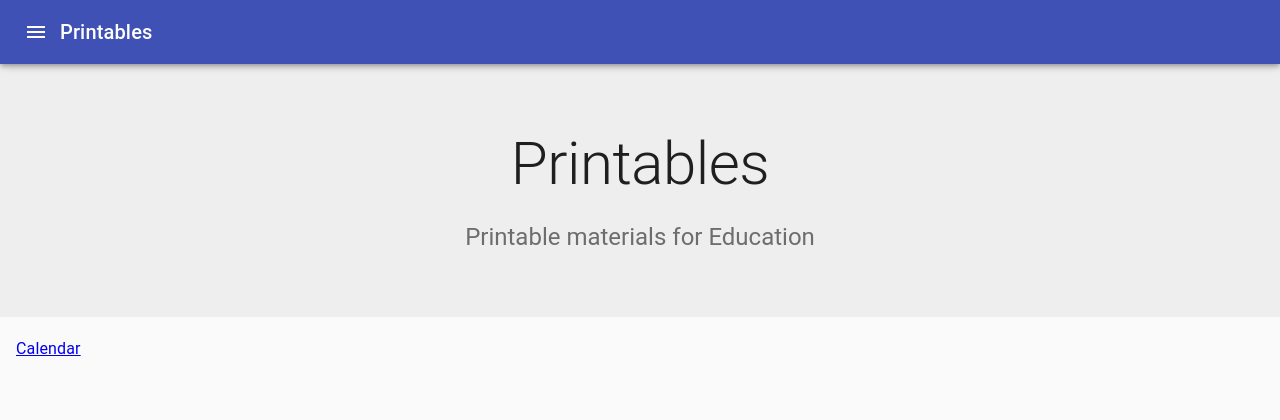
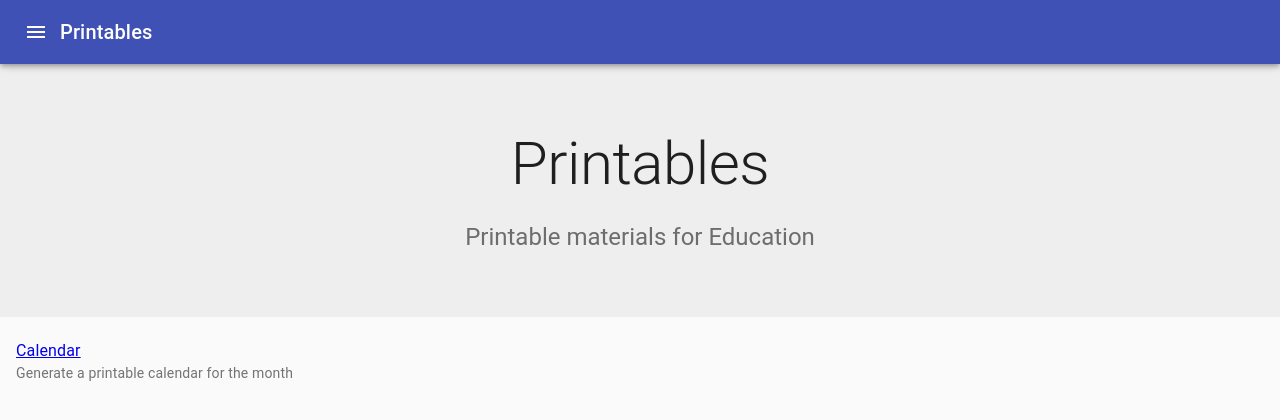
Before and after one commit to brainchild-projects/printables, a React (Create React App) app: page / in a window 1280 px wide. Shown: the top 420 px of the page. Built offline with nearby package versions, Linux system fonts and the light colour scheme; the HTML template or start-up script is replaced by a standard one.

Commit message:
feat: calendar link description

```diff
--- a/src/pages/main/MainPage.tsx
+++ b/src/pages/main/MainPage.tsx
@@ -8,7 +8,7 @@ const MainPage = (): JSX.Element => (
     <Hero title="Printables" subtitle="Printable materials for Education" />
     <List>
       <ListItem>
-        <ListItemText>
+        <ListItemText secondary="Generate a printable calendar for the month">
           <Link to="/calendar">Calendar</Link>
         </ListItemText>
       </ListItem>
```
